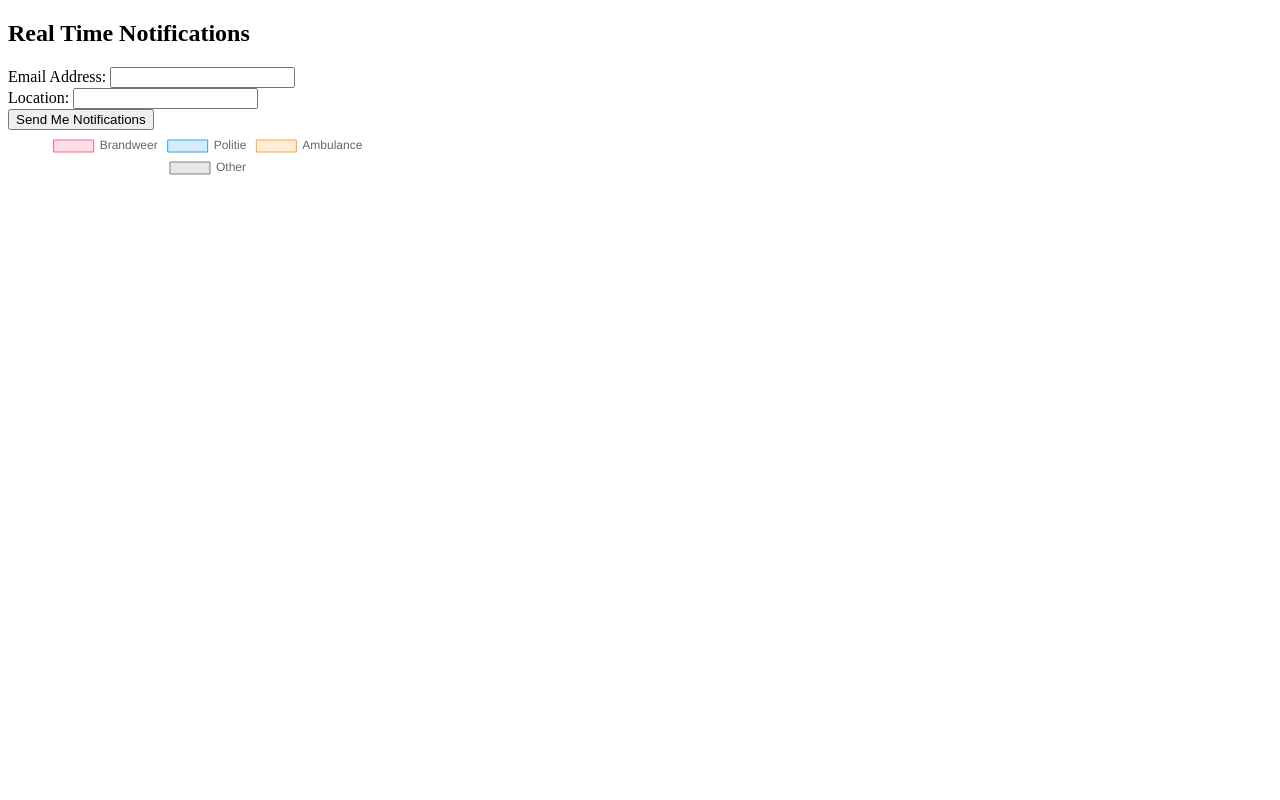
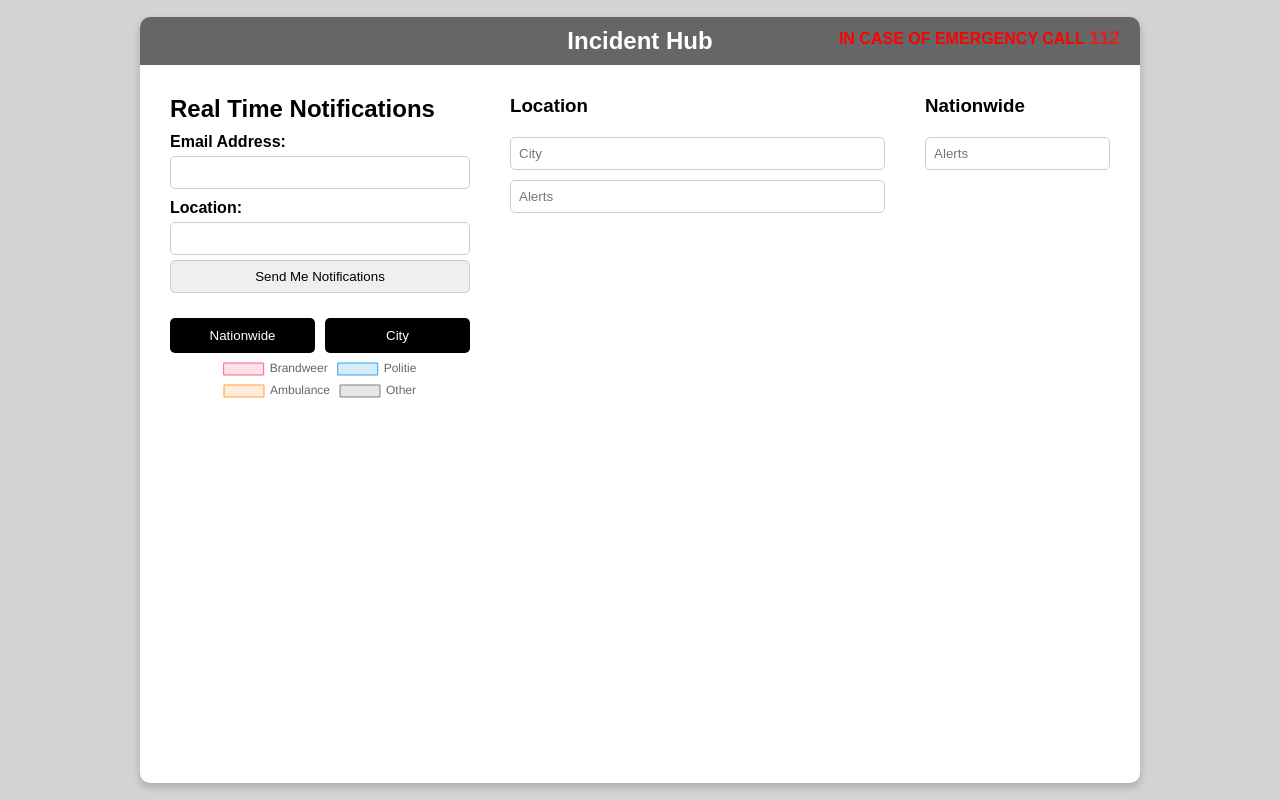
Before and after one commit to fedept17/Twitter1, a Python web app: template templates/index.html in a window 1280 px wide. Run offline with Jinja, Linux system fonts and the light colour scheme; the template is opened without the code that fills it, so the values that code supplies are empty.

Commit message:
Fix layout

```diff
--- a/main.py
+++ b/main.py
@@ -22,7 +22,6 @@ generate_data('p2000_incidents.json',
               time_scale=100,
               event_name='tweet',
               limit=1000)
-
 
 def send_email(user_data):
     receiver_email = user_data['email']
--- a/templates/styles.css
+++ b/static/styles.css
@@ -1,7 +1,3 @@
-Add files via upload
-34b52d2
-style.css
-@@ -0,0 +1,155 @@
 * {
     box-sizing: border-box;
     margin: 0;
@@ -15,6 +11,11 @@ body {
     align-items: center;
     background-color: #f4f4f4;
     height: 100vh;
+}
+
+.column {
+    display: flex;
+    flex-direction: column;
 }
 
 .container {
--- a/templates/index.html
+++ b/templates/index.html
@@ -1,6 +1,8 @@
 <!DOCTYPE html>
-<html>
+<html lang="en">
 <head>
+    <meta charset="UTF-8">
+    <meta name="viewport" content="width=device-width, initial-scale=1.0">
     <title>Incident Hub</title>
 
     <script>
@@ -10,7 +12,6 @@
         window.location = "http://localhost:3000/";
       }
     </script>
-
     <script src="/static/lib/socket.io.js"></script>
     <script src="/static/lib/core.js"></script>
     <script src="/static/lib/chart.js"></script>
@@ -19,10 +20,19 @@
     <script src="/static/lib/linechart.js"></script>
     <script src="/static/lib/form.js"></script>
 
-
+    <link rel="stylesheet" href="../static/styles.css">
 </head>
 
-<!--form-->
+<body>
+    <div class="container">
+        <header class="header">
+            <h1>Incident Hub</h1>
+            <div class="emergency-call">IN CASE OF EMERGENCY CALL <span class="emergency-number">112</span></div>
+        </header>
+
+        <div class="content">
+            <div class="column">
+                <section class="notifications">
                     <form id="myForm">
                         <h2> Real Time Notifications</h2>
                         <div>
@@ -34,22 +44,19 @@
                             <label for="location">Location:</label>
                             <input type="text" id="location" name="location" required >
                         </div>
+                        <input type="submit" value="Send Me Notifications">
 
-
-      <input type="submit" value="Send Me Notifications">
                     </form>
 
-  <script>
-      form("myForm", {target: "/api/form", callback: function(){}});
-  </script>
+                    <div class="piechart">
+                        <div class="buttons">
+                            <button class="btn">Nationwide</button>
+                            <button class="btn">City</button>
+                        </div>
 
-
-<!--  pie chart-->
-  <body>
                         <div style="height: 400px; overflow hidden">
                             <canvas id="myChart"></canvas>
                         </div>
-
                         <script>
                             let chart = piechart('myChart', {
                                 data: {
@@ -81,38 +88,29 @@
 
                             connect_block(chart, "piecharts")
                         </script>
+                    </div>
 
-
-<!--&lt;!&ndash;  line chart&ndash;&gt;-->
-
-<!--  <script>-->
-<!--    let chart = linechart('myChart', {-->
-<!--        data: {-->
-<!--            labels: ['Monday', 'Tuesday', 'Wednesday', 'Thursday', 'Friday', 'Saturday'],-->
-<!--            datasets: [{-->
-<!--                label: 'My First Dataset',-->
-<!--                data: [12, 19, 3, 5, 2, 3],-->
-<!--                backgroundColor: [-->
-<!--                    'rgba(255, 99, 132, 0.2)',-->
-<!--                ],-->
-<!--                borderColor: [-->
-<!--                    'rgba(255, 99, 132, 1)',-->
-<!--                ],-->
-<!--                borderWidth: 1-->
-<!--            }]-->
-<!--        },-->
-<!--        options: {-->
-<!--            scales: {-->
-<!--                y: {-->
-<!--                    beginAtZero: true-->
-<!--                }-->
-<!--            },-->
-<!--            responsive: true,-->
-<!--        }-->
-<!--    });-->
-
-<!--    connect_block(chart, 'linechart')-->
-<!--  </script>-->
+                </section>
+            </div>
+            <div class="column">
+                <section class="location-alerts">
+                    <h3>Location</h3>
+                    <input type="text" placeholder="City">
+                    <input type="text" placeholder="Alerts">
+                </section>
+            </div>
+            <div class="column">
+                <section class="nationwide-alerts">
+                    <h3>Nationwide</h3>
+                    <input type="text" placeholder="Alerts">
+                </section>
+            </div>
+        </div>
+    </div>
 </body>
 
+<script>
+    form("myForm", {target: "/api/form", callback: function(){}});
+</script>
+
 </html>
```
Lines whose indentation alone changed are shown as unchanged.
